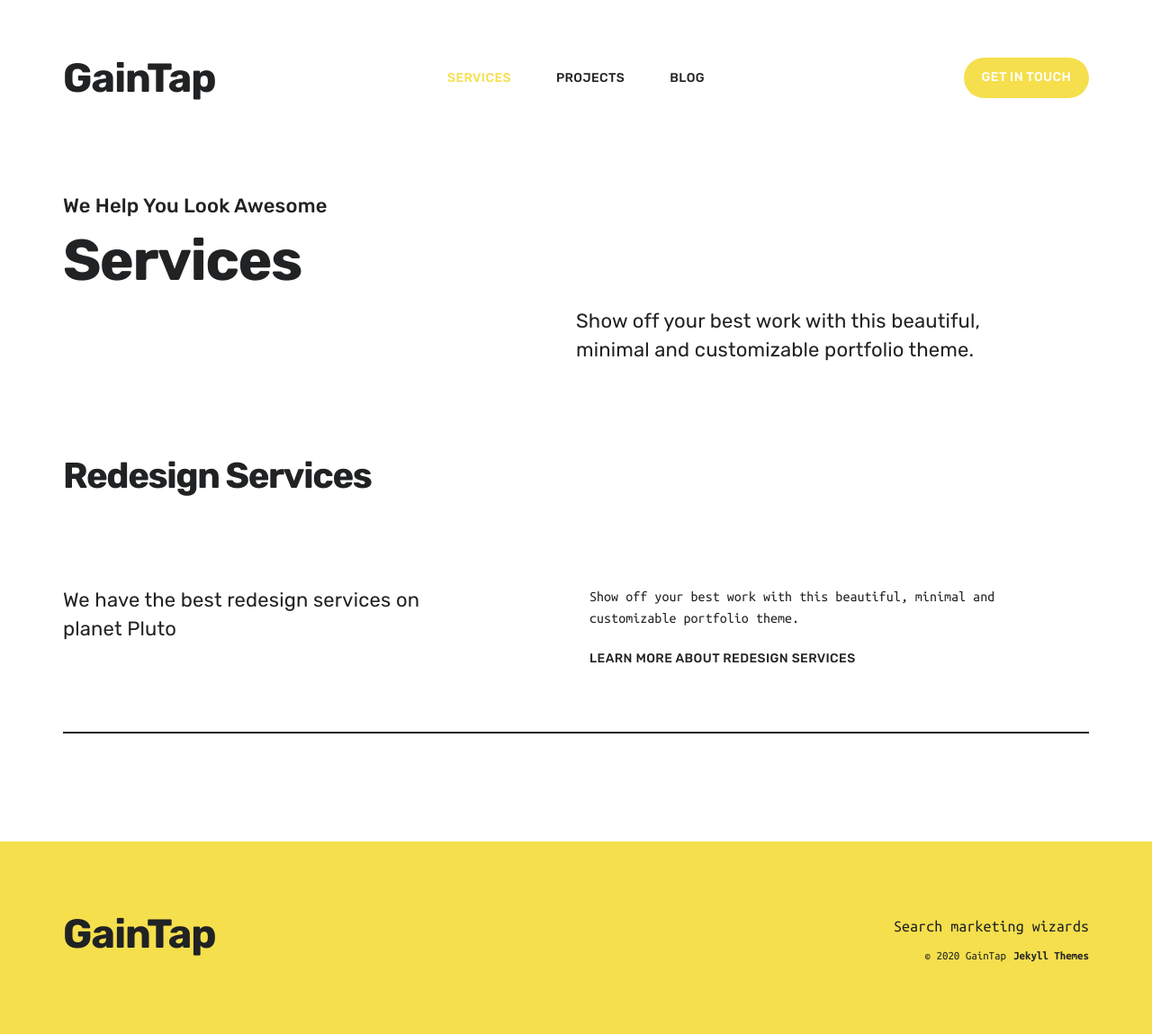
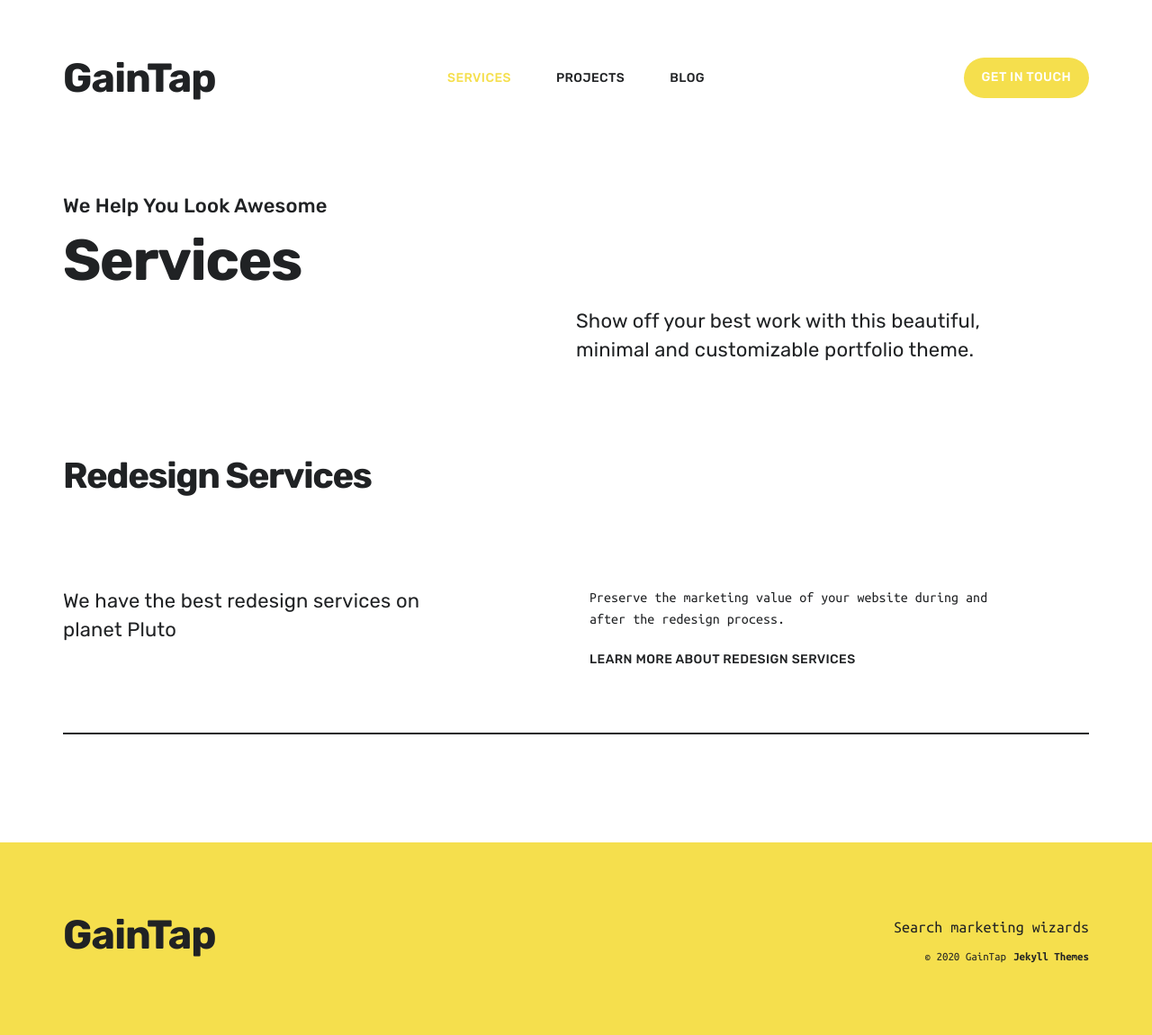
Before and after one commit to gaintap/gaintap.github.io, a Jekyll site: the page built from services/index.html, in a window 1280 px wide. Shown: the whole page at 90% size. Built offline with Jekyll 4.4.1, drawn with Linux system fonts in a browser that asks for light colours; nearby versions of some CDN libraries.

Commit message:
Update 2021-12-16-redesign-services.md

```diff
--- a/_services/2021-12-16-redesign-services.md
+++ b/_services/2021-12-16-redesign-services.md
@@ -1,10 +1,11 @@
 ---
 title: Redesign Services
 subtitle: We have the best redesign services on planet Pluto
-description: Show off your best work with this beautiful, minimal and customizable portfolio theme.
+description: Preserve the marketing value of your website during and after the redesign process.
 featured_image: /images/social.jpg
+gallery_images:
+- social.jpg
 ---
-
 ## Our redesign services are freaking amazing
 
 Everyday peeps are like, woah that is incredible!
```
